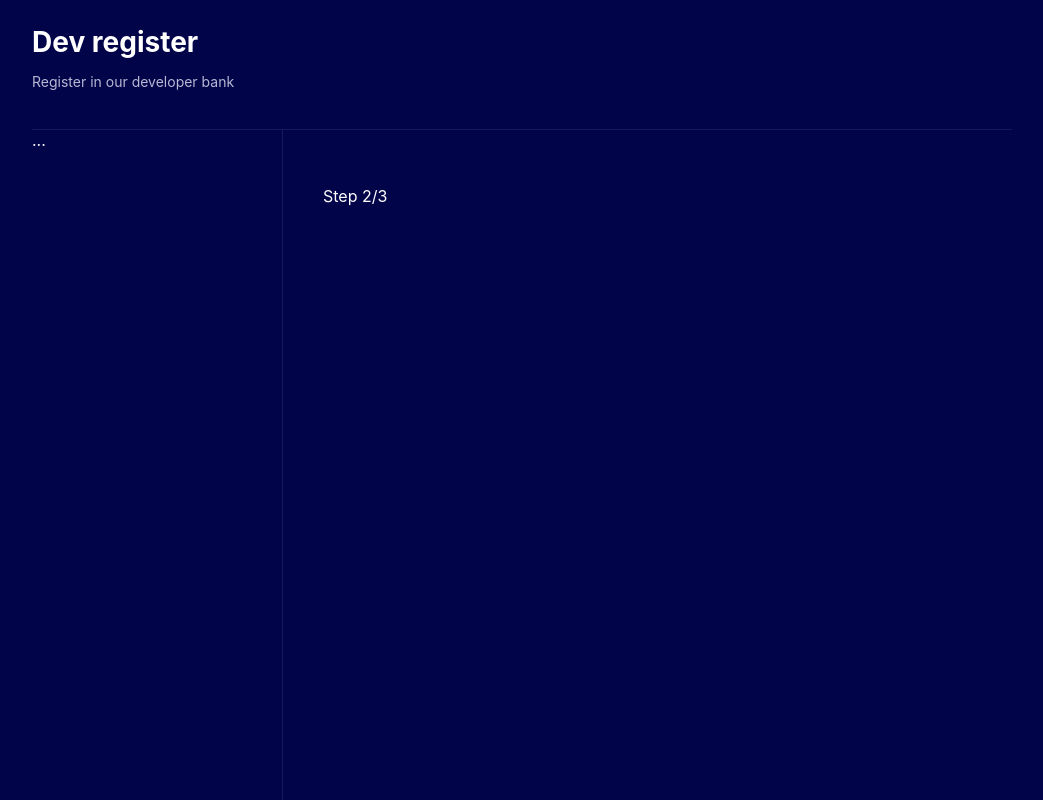
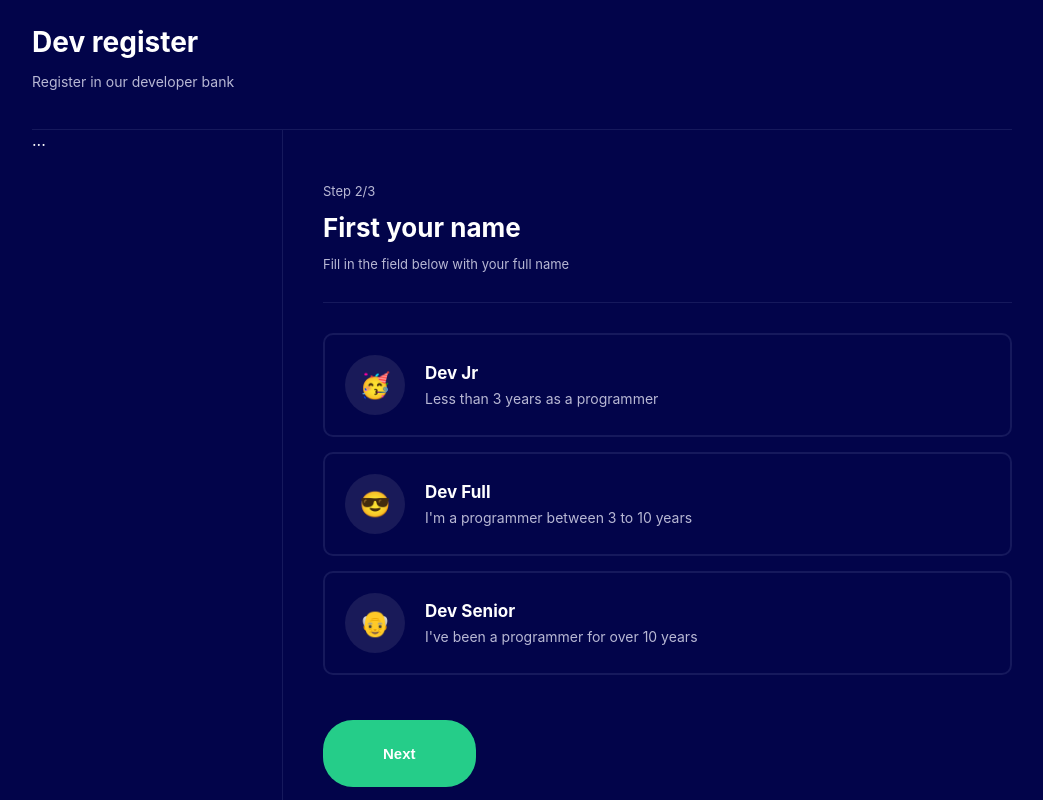
Before and after one commit to raposojoaopaulo/React-multi-step-form, a React (Create React App) app: page /step2 in a window 1280 px wide. Shown: the whole page, without its empty margins (118-1161 px from the left). Built offline with nearby package versions, Linux system fonts and the light colour scheme.

Commit message:
Create and stylezed component selecet for step 2

```diff
--- /dev/null
+++ b/src/components/SelectOption/index.tsx
@@ -0,0 +1,22 @@
+import React from 'react';
+import * as C from './styles';
+
+type Props = {
+  title: string;
+  description: string;
+  icon: string
+};
+
+const SelectOption = ({ title, description, icon }: Props) => {
+  return (
+    <C.Container>
+      <C.Icon>{icon}</C.Icon>
+      <C.Info>
+        <C.Title>{title}</C.Title>
+        <C.Description>{description}</C.Description>
+      </C.Info>
+    </C.Container>
+  );
+};
+
+export default SelectOption;
--- /dev/null
+++ b/src/components/SelectOption/styles.ts
@@ -0,0 +1,42 @@
+import styled from "styled-components";
+
+export const Container = styled.div`
+  display: flex;
+  border: 2px solid #16195C;
+  border-radius: 10px;
+  padding: 20px;
+  margin-bottom: 15px;
+  align-items: center;
+  cursor: pointer;
+
+  &:hover {
+    border: 2px solid #496459;
+  }
+`;
+
+export const Icon = styled.div`
+  width: 60px;
+  height: 60px;
+  border-radius: 50%;
+  background-color: #191A59;
+  display: flex;
+  justify-content: center;
+  align-items: center;
+  font-size: 25px;
+`;
+
+export const Info = styled.div`
+  flex: 1;
+  margin-left: 20px;
+`;
+
+export const Title = styled.div`
+  font-size: 17px;
+  font-weight: bold;
+  margin-bottom: 7px;
+`;
+
+export const Description = styled.div`
+  font-size: 14px;
+  color: #B8B8D4;
+`;
--- a/src/contexts/FormContext.tsx
+++ b/src/contexts/FormContext.tsx
@@ -3,7 +3,7 @@ import React, { createContext, useContext, useReducer } from "react";
 type State = {
   currentStep: number;
   name: string;
-  level: 0 | 1;
+  level: 0 | 1 | 2;
   email: string;
   github: string;
 };
--- a/src/pages/FormStep2/index.tsx
+++ b/src/pages/FormStep2/index.tsx
@@ -1,12 +1,53 @@
-import React from 'react';
+import React, { ChangeEvent, useEffect } from 'react';
 import * as C from './styles';
 import { Theme } from '../../components/Theme';
+import { useNavigate } from "react-router-dom";
+import { useForm, FormActions } from '../../contexts/FormContext';
+import  SelectOption  from '../../components/SelectOption';
+
 
 export const FormStep2 = () => {
+  const navigate = useNavigate();
+  const {state, dispatch} = useForm();
+
+  useEffect(() => {
+    dispatch({
+      type: FormActions.setCurrentStep,
+      payload: 2
+    });
+  }, [dispatch]);
+
+  const handleNextStep = () => {
+    if(state.name !== '') {
+      navigate("/step3")
+    } else {
+      alert("Insert your name!")
+    }
+  }
+
   return (
     <Theme>
       <C.Container>
-        <p>Step 2/3</p>
+        <p>Step {state.currentStep}/3</p>
+        <h1>First your name</h1>
+        <p>Fill in the field below with your full name</p>
+        <hr />
+        <SelectOption
+          title="Dev Jr"
+          description="Less than 3 years as a programmer"
+          icon="🥳"
+        />
+        <SelectOption
+          title="Dev Full"
+          description="I'm a programmer between 3 to 10 years"
+          icon="😎"
+        />
+        <SelectOption
+          title="Dev Senior"
+          description="I've been a programmer for over 10 years"
+          icon="👴"
+        />
+        <button onClick={handleNextStep}>Next</button>
       </C.Container>
     </Theme>
   );
--- a/src/pages/FormStep2/styles.ts
+++ b/src/pages/FormStep2/styles.ts
@@ -1,3 +1,49 @@
 import styled from "styled-components";
 
-export const Container = styled.div``;
+export const Container = styled.div`
+  p {
+    font-size: 13px;
+    color: #B8B8D4;
+  }
+  h1 {
+    margin: 0;
+    padding: 0;
+    font-size: 26px;
+  }
+  hr {
+    height: 1px;
+    border: 0;
+    background-color: #16195C;
+    margin: 30px 0;
+  }
+
+  label {
+    font-size: 13px;
+
+    input {
+      display: block;
+      margin-top: 7px;
+      box-sizing: border-box;
+      width: 100%;
+      padding: 20px 10px;
+      border: 2px solid #25CD89;
+      border-radius: 10px;
+      color: #FFF;
+      outline: 0;
+      font-size: 15px;
+      background-color: #02044A;
+    }
+  }
+
+  button {
+    background-color: #25CD89;
+    color: #FFF;
+    font-size: 15px;
+    font-weight: bold;
+    padding: 25px 60px;
+    border: 0;
+    border-radius: 30px;
+    cursor: pointer;
+    margin-top: 30px;
+  }
+`;
--- a/src/pages/FormStep3/index.tsx
+++ b/src/pages/FormStep3/index.tsx
@@ -1,12 +1,38 @@
-import React from 'react';
+import React, { ChangeEvent, useEffect } from 'react';
 import * as C from './styles';
 import { Theme } from '../../components/Theme';
+import { useNavigate } from "react-router-dom";
+import { useForm, FormActions } from '../../contexts/FormContext';
+
 
 export const FormStep3 = () => {
+  const navigate = useNavigate();
+  const {state, dispatch} = useForm();
+
+  useEffect(() => {
+    dispatch({
+      type: FormActions.setCurrentStep,
+      payload: 3
+    });
+  }, [dispatch]);
+
+  const handleNextStep = () => {
+    if(state.name !== '') {
+      navigate("/")
+    } else {
+      alert("Insert your name!")
+    }
+  }
+
   return (
     <Theme>
       <C.Container>
-        <p>Step 3/3</p>
+        <p>Step {state.currentStep}/3</p>
+        <h1>First your name</h1>
+        <p>Fill in the field below with your full name</p>
+        <hr />
+
+        <button onClick={handleNextStep}>Next</button>
       </C.Container>
     </Theme>
   );
--- a/src/pages/FormStep3/styles.ts
+++ b/src/pages/FormStep3/styles.ts
@@ -1,3 +1,49 @@
 import styled from "styled-components";
 
-export const Container = styled.div``;
+export const Container = styled.div`
+  p {
+    font-size: 13px;
+    color: #B8B8D4;
+  }
+  h1 {
+    margin: 0;
+    padding: 0;
+    font-size: 26px;
+  }
+  hr {
+    height: 1px;
+    border: 0;
+    background-color: #16195C;
+    margin: 30px 0;
+  }
+
+  label {
+    font-size: 13px;
+
+    input {
+      display: block;
+      margin-top: 7px;
+      box-sizing: border-box;
+      width: 100%;
+      padding: 20px 10px;
+      border: 2px solid #25CD89;
+      border-radius: 10px;
+      color: #FFF;
+      outline: 0;
+      font-size: 15px;
+      background-color: #02044A;
+    }
+  }
+
+  button {
+    background-color: #25CD89;
+    color: #FFF;
+    font-size: 15px;
+    font-weight: bold;
+    padding: 25px 60px;
+    border: 0;
+    border-radius: 30px;
+    cursor: pointer;
+    margin-top: 30px;
+  }
+`;
```
